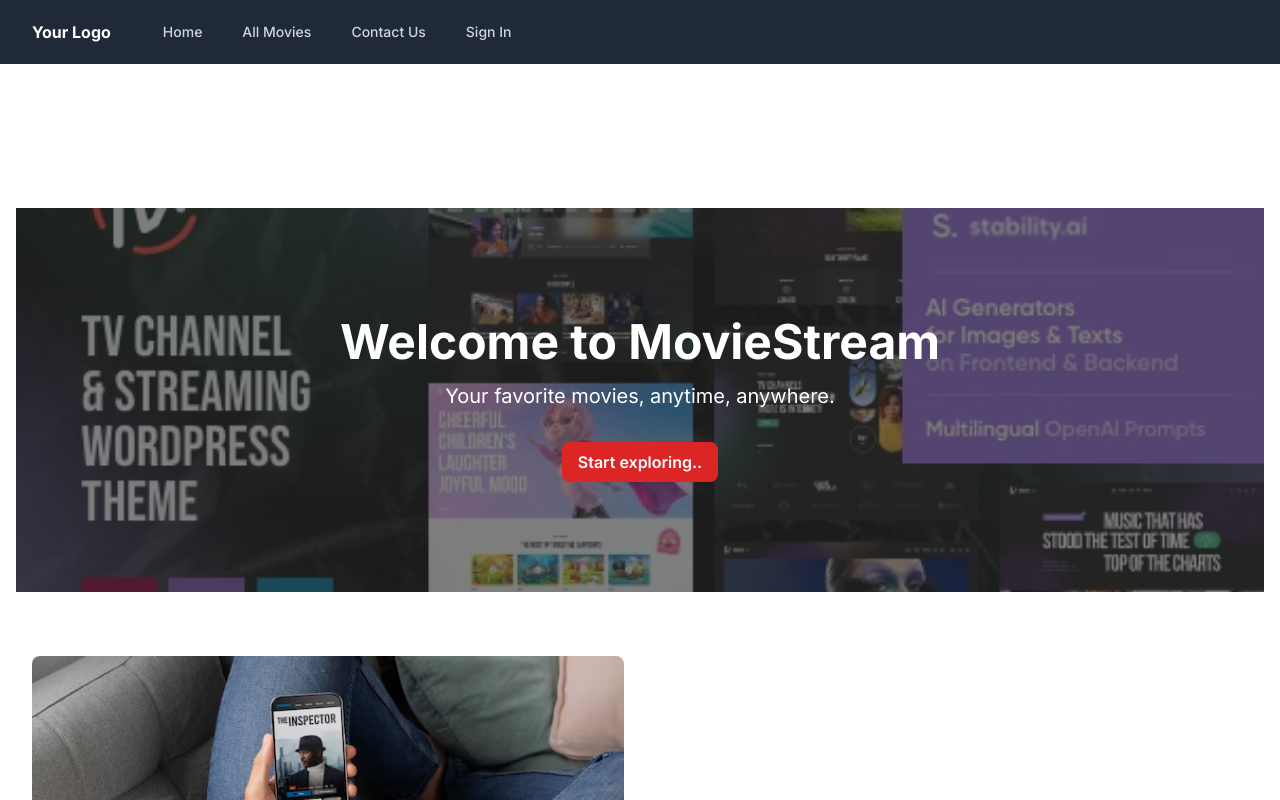
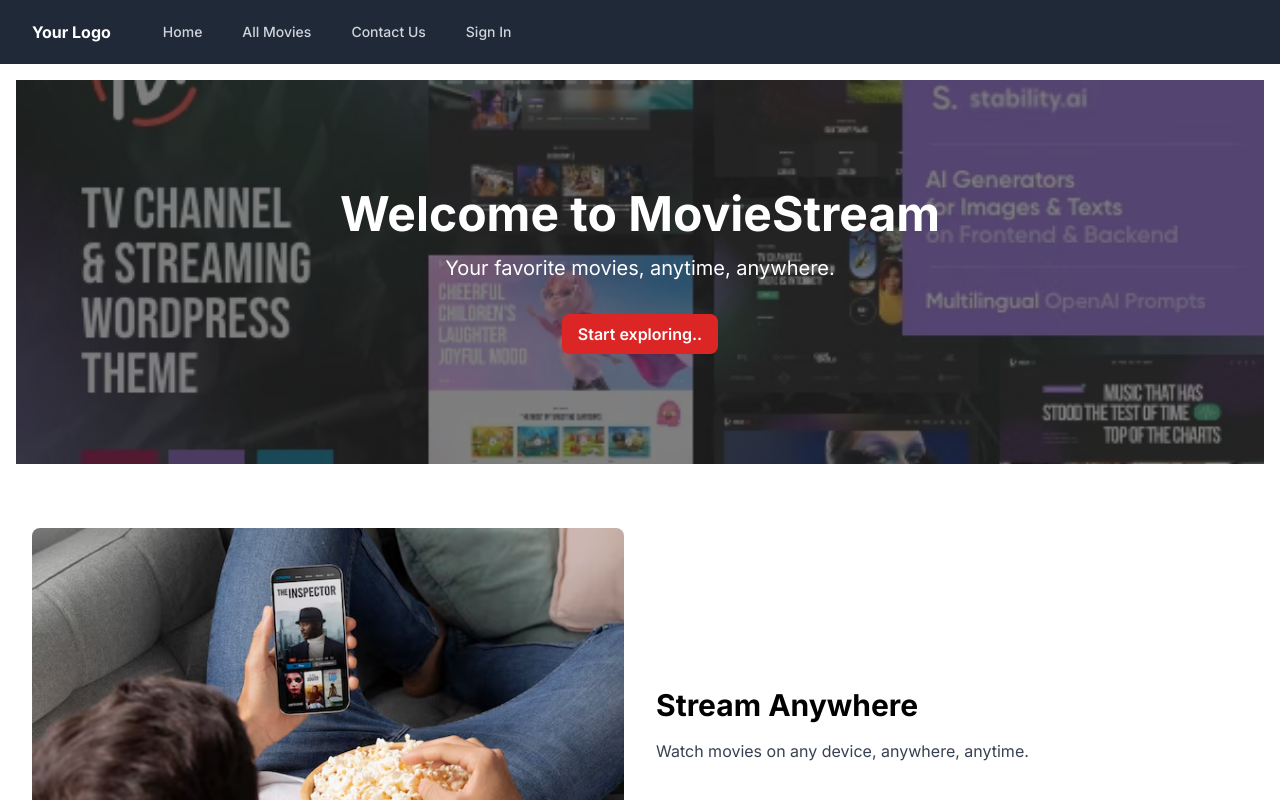
Before and after one commit to AniketBamane/nextjs_movie_info_website, a Next.js app: page / in a window 1280 px wide. Shown: the top 800 px of the page. Built offline with nearby package versions, Linux system fonts and the light colour scheme; no server answers.

Commit message:
done with navigation problem

```diff
--- a/src/app/all-movies/page.jsx
+++ b/src/app/all-movies/page.jsx
@@ -50,7 +50,7 @@ const AllMovies = () => {
   }, [loading]);
 
   return (
-    <div className="mx-5  grid gap-5 grid-cols-1 md:grid-cols-2 lg:grid-cols-4">
+    <div className="mx-5 p-4 grid gap-5 grid-cols-1 md:grid-cols-2 lg:grid-cols-4">
       {error && <h1>{error}</h1>}
       {movies.length === 0 && !loading && <h1>No movies found!</h1>}
       {movies.map((movie, index) => {
--- a/src/app/contact-us/page.jsx
+++ b/src/app/contact-us/page.jsx
@@ -34,7 +34,7 @@ export default function Contact() {
     }
   }
   return (
-    <div className="h-screen bg-gray-100 flex justify-center">
+    <div className="h-screen bg-gray-100 flex justify-center p-4">
       <div className="w-[80%] mx-auto ">
         <div className="flex flex-col md:flex-row items-center gap-10 justify-between">
           <div className="w-full md:w-1/2 mb-10 md:mb-0">
--- a/src/app/page.tsx
+++ b/src/app/page.tsx
@@ -22,7 +22,7 @@ const features = [
 
 export default function Home() {
   return (
-    <div className="container mx-auto my-32 p-4">
+    <div className="container mx-auto p-4">
       {/* Hero Section */}
       <section className="relative h-96 flex items-center justify-center">
         <div className="absolute inset-0 bg-center bg-cover " style={{ backgroundImage: "url('/hero.avif')", opacity: 0.8 }}></div>
```
